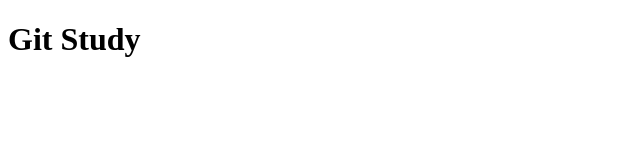
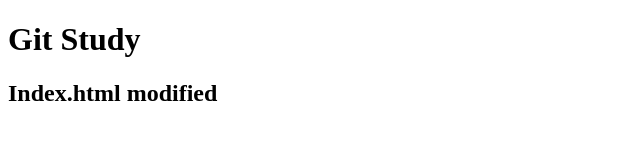
Before and after one commit to SuryaRajeesh/NewRepo, a plain HTML site: page index.html in a window 1280 px wide. Shown: the whole page, without its empty margins (0-640 px from the left). Drawn offline with Linux system fonts and the light colour scheme.

Commit message:
git test--first commit!!

```diff
--- a/index.html
+++ b/index.html
@@ -7,5 +7,6 @@
 </head>
 <body>
     <h1>Git Study</h1>
+    <h2>Index.html modified</h2>
 </body>
 </html>
```
